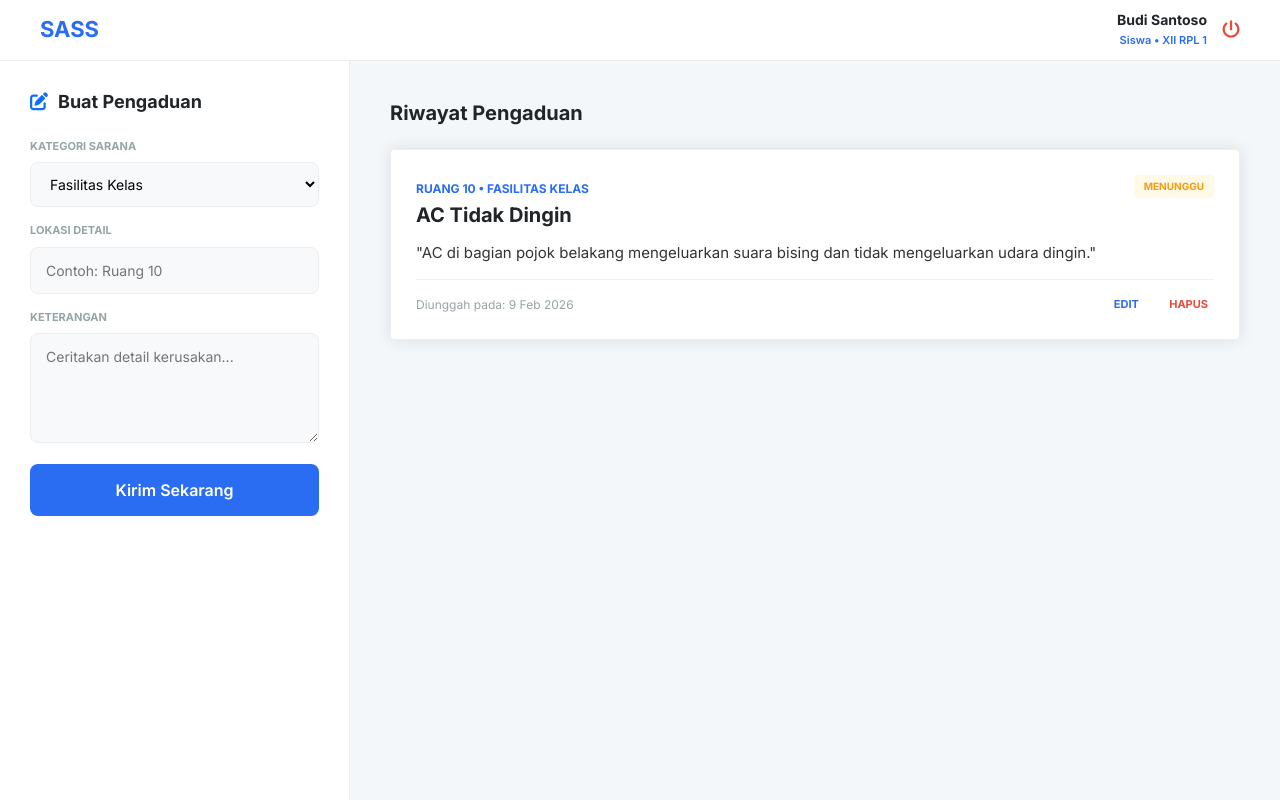
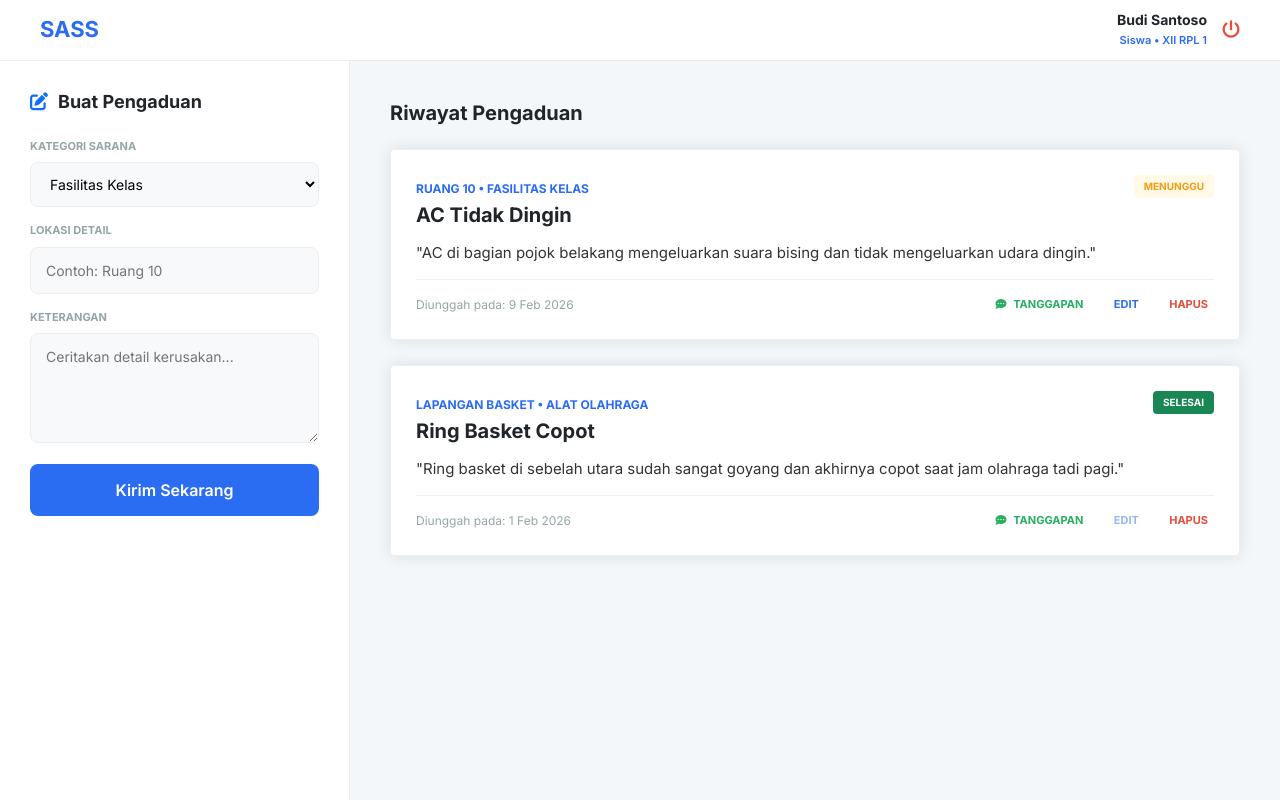
Before and after one commit to putrinabilaaw/UKKRPL, a PHP site: page /siswa_dashboard.php in a window 1280 px wide. Run offline with PHP 8.4, Linux system fonts and the light colour scheme.

Commit message:
add fitur tanggapan

```diff
--- a/siswa_dashboard.php
+++ b/siswa_dashboard.php
@@ -16,6 +16,7 @@
         --bg-light: #f4f7fa;
         --white: #ffffff;
         --text-muted: #95a5a6;
+        --success-green: #27ae60;
     }
 
     body {
@@ -211,6 +248,15 @@
         font-size: 11px;
         text-transform: uppercase;
         margin-left: 15px;
+        transition: 0.2s;
+    }
+
+    .tanggapan-btn {
+        color: var(--success-green);
+    }
+
+    .tanggapan-btn:hover {
+        opacity: 0.7;
     }
 
     .edit {
@@ -248,6 +294,7 @@
                     <option>Fasilitas Kelas</option>
                     <option>Laboratorium</option>
                     <option>Toilet</option>
+                    <option>Alat Olahraga</option>
                 </select>
 
                 <label class="dash-label">Lokasi Detail</label>
@@ -278,10 +325,51 @@
                         "AC di bagian pojok belakang mengeluarkan suara bising dan tidak mengeluarkan udara dingin."
                     </p>
 
+                    <div id="feedback-1" class="dash-feedback">
+                        <span class="feedback-title"><i class="fas fa-reply me-1"></i> Tanggapan Admin:</span>
+                        <p class="feedback-text">"Laporan telah kami terima. Teknisi akan dijadwalkan untuk pengecekan
+                            pada hari Rabu besok. Mohon ditunggu."</p>
+                    </div>
+
                     <div class="dash-card-foot">
                         <span>Diunggah pada: 9 Feb 2026</span>
                         <div class="dash-action">
+                            <button class="tanggapan-btn" onclick="toggleFeedback('feedback-1')">
+                                <i class="fas fa-comment-dots me-1"></i> Tanggapan
+                            </button>
                             <button class="edit">Edit</button>
+                            <button class="delete">Hapus</button>
+                        </div>
+                    </div>
+                </div>
+
+                <div class="dash-card">
+                    <div class="dash-card-head">
+                        <div>
+                            <span class="dash-meta">Lapangan Basket • Alat Olahraga</span>
+                            <h5 class="fw-bold mb-0 mt-1">Ring Basket Copot</h5>
+                        </div>
+                        <span class="badge-status bg-success text-white">SELESAI</span>
+                    </div>
+
+                    <p class="dash-desc">
+                        "Ring basket di sebelah utara sudah sangat goyang dan akhirnya copot saat jam olahraga tadi
+                        pagi."
+                    </p>
+
+                    <div id="feedback-2" class="dash-feedback">
+                        <span class="feedback-title"><i class="fas fa-reply me-1"></i> Tanggapan Admin:</span>
+                        <p class="feedback-text">"Pekerjaan telah selesai. Ring basket baru sudah dipasang dan diperkuat
+                            bautnya. Terima kasih atas laporannya."</p>
+                    </div>
+
+                    <div class="dash-card-foot">
+                        <span>Diunggah pada: 1 Feb 2026</span>
+                        <div class="dash-action">
+                            <button class="tanggapan-btn" onclick="toggleFeedback('feedback-2')">
+                                <i class="fas fa-comment-dots me-1"></i> Tanggapan
+                            </button>
+                            <button class="edit" disabled style="opacity: 0.5; cursor: not-allowed;">Edit</button>
                             <button class="delete">Hapus</button>
                         </div>
                     </div>
@@ -290,6 +378,18 @@
         </main>
     </div>
 
+    <script>
+    // Fungsi untuk membuka/menutup kotak tanggapan
+    function toggleFeedback(id) {
+        const feedbackDiv = document.getElementById(id);
+        if (feedbackDiv.style.display === "none" || feedbackDiv.style.display === "") {
+            feedbackDiv.style.display = "block";
+        } else {
+            feedbackDiv.style.display = "none";
+        }
+    }
+    </script>
+
 </body>
 
 </html>
```
Also changed, not shown: other parts of siswa_dashboard.php (+42 -6 lines).
